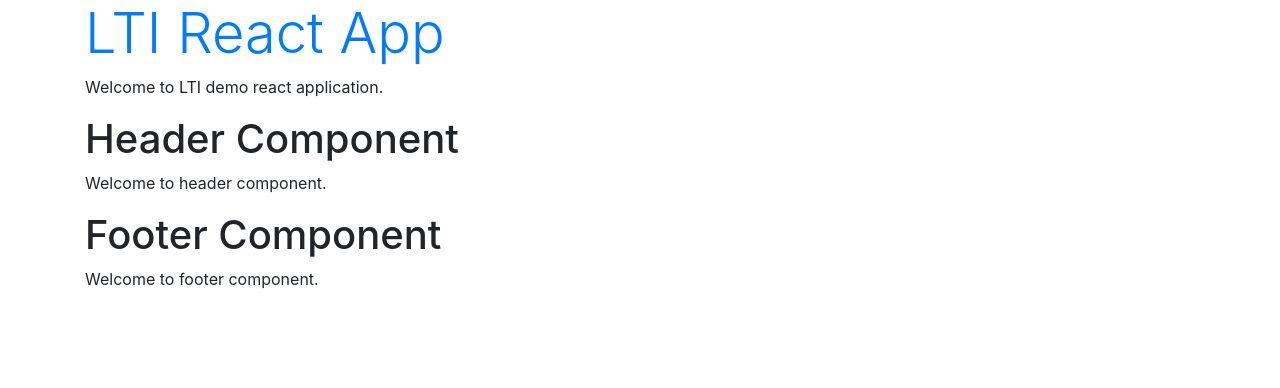
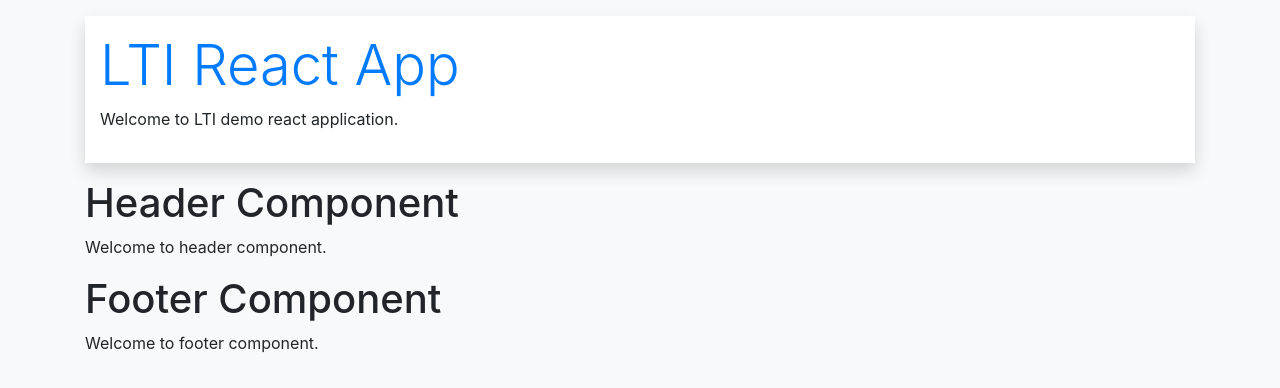
Before and after one commit to shridhar-javafsd/lti-react-demo-app, a React (Create React App) app: page / in a window 1280 px wide. Shown: the top 388 px of the page. Built offline with nearby package versions, Linux system fonts and the light colour scheme.

Commit message:
app header footer

```diff
--- a/public/index.html
+++ b/public/index.html
@@ -6,7 +6,7 @@
 <script src="https://cdn.jsdelivr.net/npm/popper.js@1.16.1/dist/umd/popper.min.js"></script>
 <script src="https://cdn.jsdelivr.net/npm/bootstrap@4.6.1/dist/js/bootstrap.min.js"></script>
 
-<body>
+<body class="bg-light" >
   <div id="abc"></div>
 </body>
 
--- a/src/App.js
+++ b/src/App.js
@@ -5,8 +5,10 @@ const App = () => {
 
   return (
     <div className="container">
-      <h1 className="display-4 text-primary">LTI React App</h1>
-      <p>Welcome to LTI demo react application.</p>
+      <div className="container mt-3 mb-3 pt-3 pb-3 shadow bg-white">
+        <h1 className="display-4 text-primary">LTI React App</h1>
+        <p>Welcome to LTI demo react application.</p>
+      </div>
 
       <Header />
       <Footer />
```
